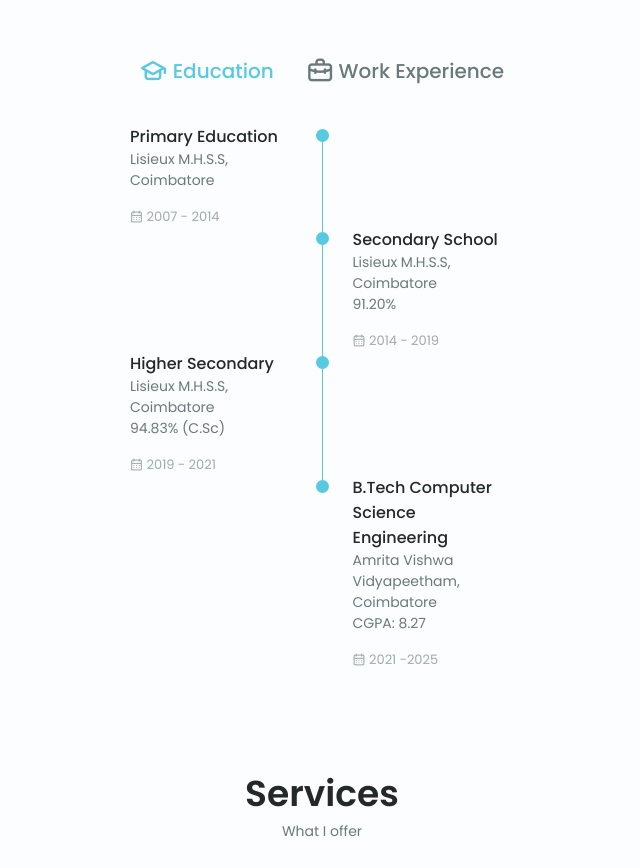
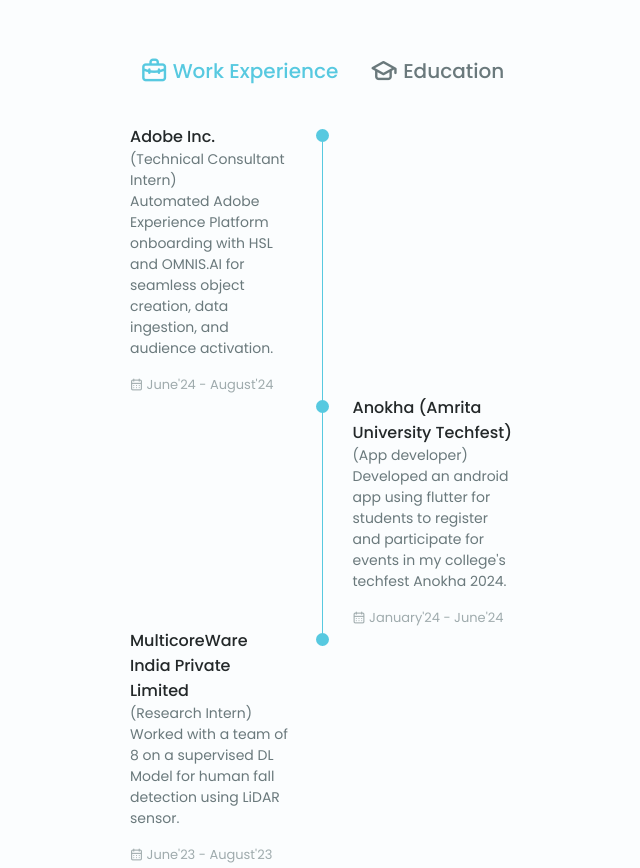
Before and after one commit to Dpravardhana/Dpravardhana.github.io, a plain HTML site: page index.html in a window 1280 px wide. Shown: the part 1960-2828 px from the top of the page, without its empty margins (318-958 px from the left). Drawn offline with nearby package versions, Linux system fonts and the light colour scheme; some icons are missing.

Commit message:
added adobe experience

```diff
--- a/index.html
+++ b/index.html
@@ -273,20 +273,22 @@
 
             <div class="qualification__container container">
                 <div class="qualification__tabs">
-                    <div class="qualification__button button--flex qualification__active" data-target='#education'>
+
+                    <div class="qualification__button button--flex qualification__active" data-target="#work">
+                        <i class="uil uil-briefcase-alt qualification__icon"></i>
+                        Work Experience
+                    </div>
+
+                    <div class="qualification__button button--flex" data-target='#education'>
                         <i class="uil uil-graduation-cap qualification__icon"></i>
                         Education
                     </div>
 
-                    <div class="qualification__button button--flex" data-target="#work">
-                        <i class="uil uil-briefcase-alt qualification__icon"></i>
-                        Work Experience
-                    </div>
                 </div>
 
                 <div class="qualification__sections">
             <!--==================== QUALIFICATION CONTENT 1 ====================-->
-            <div class="qualification__content qualification__active" data-content id="education">
+            <div class="qualification__content" data-content id="education">
              <!--==================== QUALIFICATION 1 ====================-->
              <div class="qualification__data">
                  <div>
@@ -361,15 +363,16 @@
             </div>
 
             <!--==================== QUALIFICATION CONTENT 2 ====================-->
-            <div class="qualification__content" data-content id="work">
+            <div class="qualification__content qualification__active" data-content id="work">
                 <!--==================== QUALIFICATION 1 ====================-->
                 <div class="qualification__data">
                     <div>
-                        <h3 class="qualification__title">Anokha (Amrita University Techfest)</h3>
-                        <span class="qualification__subtitle">(App developer)<br>Developed an android app using flutter for students to register and participate for events in my college's techfest Anokha 2024.</span>
+                        <h3 class="qualification__title">Adobe Inc.</h3>
+                        <span class="qualification__subtitle">(Technical Consultant Intern)<br>Automated Adobe Experience Platform onboarding with HSL and OMNIS.AI for seamless object creation, data ingestion, and audience activation.</span>
                         <div class="qualification__calendar">
                          <i class="uil uil-calendar-alt"></i>
-                         January'24 - Present
+                         June'24 - August'24
+
                       </div>
                     </div>
 
@@ -388,12 +391,12 @@
                    </div>
 
                    <div>
-                       <h3 class="qualification__title">MulticoreWare India Private Limited</h3>
-                       <span class="qualification__subtitle">(Research Intern)<br>Worked with a team of 8 on a supervised DL Model for human fall detection using LiDAR sensor.
+                       <h3 class="qualification__title">Anokha (Amrita University Techfest)</h3>
+                       <span class="qualification__subtitle">(App developer)<br>Developed an android app using flutter for students to register and participate for events in my college's techfest Anokha 2024.
                         </span>
                         <div class="qualification__calendar">
                             <i class="uil uil-calendar-alt"></i>
-                            August'23 - January'24
+                            January'24 - June'24
                          </div>
 
                    </div>
@@ -402,8 +405,9 @@
                <!--==================== QUALIFICATION 3 ====================-->
                <div class="qualification__data">
                 <div>
-                    <h3 class="qualification__title">Telesto- Ai & Analytics</h3>
-                    <span class="qualification__subtitle">Optimization of code involving data analysis, and Machine learning models.</span>
+                    <h3 class="qualification__title">MulticoreWare India Private Limited</h3>
+                    <span class="qualification__subtitle">(Research Intern)<br>Worked with a team of 8 on a supervised DL Model for human fall detection using LiDAR sensor.
+                    </span>
                     <div class="qualification__calendar">
                        <i class="uil uil-calendar-alt"></i>
                        June'23 - August'23
```
Also changed, not shown: 2 other files.
